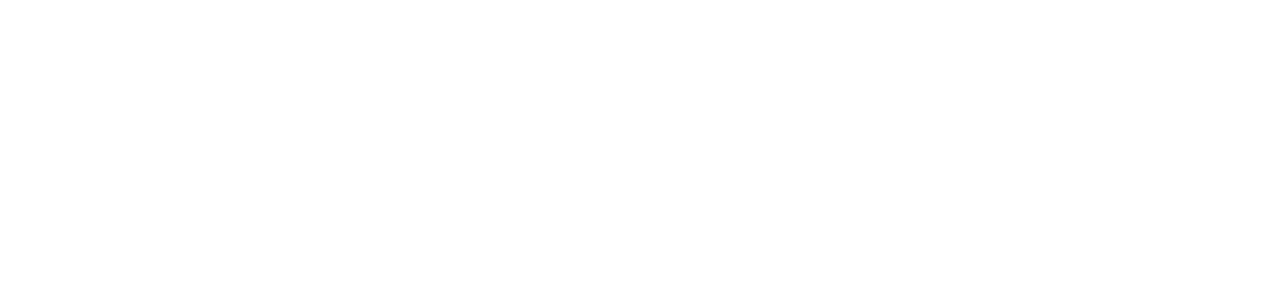
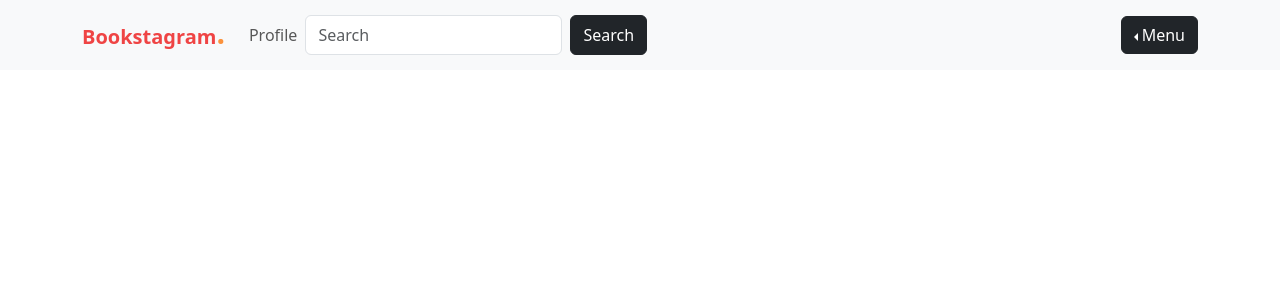
Before and after one commit to sudiptabhatta/Bookstagram, a React (Create React App) app in the folder client/: page /bookbrowse/profile in a window 1280 px wide. Shown: the top 300 px of the page. Built offline with nearby package versions, Linux system fonts and the light colour scheme.

Commit message:
add: navbar design and logout implementation

```diff
--- a/client/src/App.js
+++ b/client/src/App.js
@@ -1,24 +1,27 @@
-import React from 'react'
-import Signup from './pages/Signup'
+import React, { Suspense, lazy } from 'react'
 import { BrowserRouter, Routes, Route } from "react-router-dom";
 import { ToastContainer } from 'react-toastify';
 import 'react-toastify/dist/ReactToastify.css';
-import Login from './pages/Login';
-import Profile from './pages/Profile';
-import Error from './pages/Error';
-import './App.css'
+import './App.css';
+
+const Login = lazy(() => import('./pages/Login'));
+const Signup = lazy(() => import('./pages/Signup'));
+const Profile = lazy(() => import('./pages/Profile'));
+const Error = lazy(() => import('./pages/Error'));
 
 export default function App() {
   return (
     <>
       <ToastContainer />
       <BrowserRouter>
+        <Suspense fallback={<h6>🌀 Loading...</h6>}>
           <Routes>
             <Route path='/signup' element={<Signup />} />
             <Route path='/login' element={<Login />} />
             <Route path='/bookbrowse/profile' element={<Profile />} />
             <Route path='*' element={<Error />} />
           </Routes>
+        </Suspense>
       </BrowserRouter>
     </>
   )
--- /dev/null
+++ b/client/src/components/layout/NavbarLayout.js
@@ -0,0 +1,51 @@
+import React from 'react'
+import Button from 'react-bootstrap/Button';
+import Container from 'react-bootstrap/Container';
+import Form from 'react-bootstrap/Form';
+import Nav from 'react-bootstrap/Nav';
+import Navbar from 'react-bootstrap/Navbar';
+import DropdownButton from "react-bootstrap/DropdownButton";
+import Dropdown from "react-bootstrap/Dropdown";
+import Cookies from 'js-cookie';
+import { useNavigate } from 'react-router';
+
+export default function NavbarLayout() {
+
+    const navigate = useNavigate();
+
+    const handleLogout = () => {
+        Cookies.remove("accessToken")
+        Cookies.remove("refreshToken")
+        navigate('/login')
+
+    }
+
+    return (
+        <Navbar expand="lg" className="bg-body-tertiary" sticky='top'>
+            <Container>
+                <Navbar.Brand href="#" className="!text-red-500 text-xl pt-0 font-bold">Bookstagram<span className='text-3xl text-orange-400'>.</span></Navbar.Brand>
+                <Navbar.Toggle aria-controls="basic-navbar-nav" />
+                <Navbar.Collapse id="basic-navbar-nav">
+                    <Nav className="me-auto">
+                        <Nav.Link href="#">Profile</Nav.Link>
+                        <Form className="d-flex">
+                            <Form.Control
+                                type="search"
+                                placeholder="Search"
+                                className="me-2"
+                                aria-label="Search"
+                            />
+                            <Button variant="dark">Search</Button>
+                        </Form>
+                    </Nav>
+                    <DropdownButton drop="start" variant="dark" title="Menu" className="my-2">
+                        <Dropdown.Item>Signed in as: <span className='font-semibold'>username</span></Dropdown.Item>
+                        <Dropdown.Divider />
+                        <Dropdown.Item>Settings</Dropdown.Item>
+                        <Dropdown.Item onClick={handleLogout}>Sign Out</Dropdown.Item>
+                    </DropdownButton>
+                </Navbar.Collapse>
+            </Container>
+        </Navbar>
+    )
+}
--- a/client/src/pages/Login.js
+++ b/client/src/pages/Login.js
@@ -64,7 +64,7 @@
                             </span>
                         </Form.Group>
                         <div className='px-5'>
-                            <Button variant="secondary" type="submit" className="w-full py-2 mt-3">Sign In</Button>
+                            <Button variant="dark" type="submit" className="w-full py-2 mt-3">Sign In</Button>
                         </div>
                         <div className='mt-3 px-5'>
                             <Link to="/signup" className='mt-3 text-stone-500'>I'm New</Link>
--- a/client/src/pages/Profile.js
+++ b/client/src/pages/Profile.js
@@ -1,8 +1,10 @@
 import React from 'react'
+import NavbarLayout from '../components/layout/NavbarLayout'
 
 export default function Profile() {
   return (
     <div>
+    <NavbarLayout />
     </div>
   )
 }
--- a/client/src/pages/Signup.js
+++ b/client/src/pages/Signup.js
@@ -92,7 +92,7 @@
                             </Form.Control.Feedback>
                         </Form.Group>
                         <div className='px-5'>
-                            <Button variant="secondary" type="submit" className="w-full py-2 mt-3">Sign Up</Button>
+                            <Button variant="dark" type="submit" className="w-full py-2 mt-3">Sign Up</Button>
                         </div>
                         <div className='mt-3 px-5'>
                             <Link to="/login" className='mt-3 text-stone-500'>I have an account</Link>
```
Also changed, not shown: client/src/App.css (line endings or trailing spaces). Lines whose indentation alone changed are shown as unchanged.
